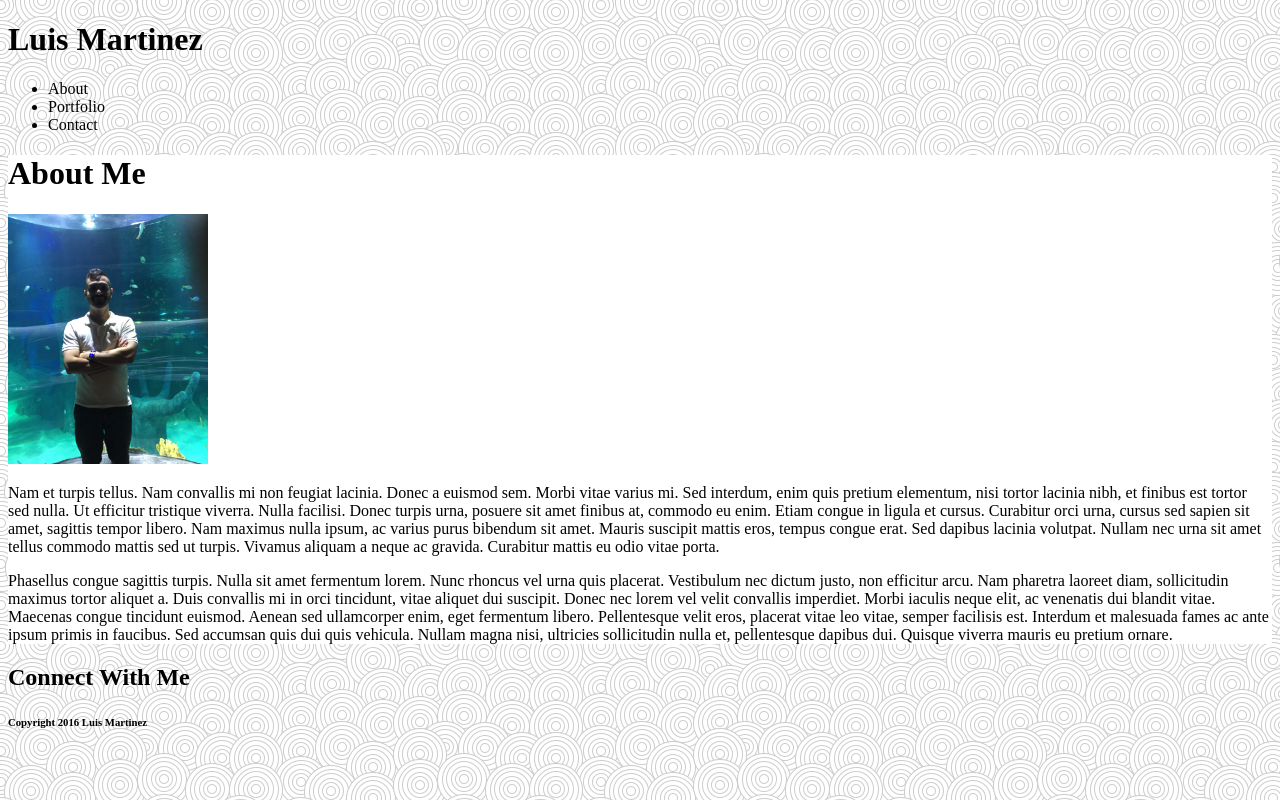
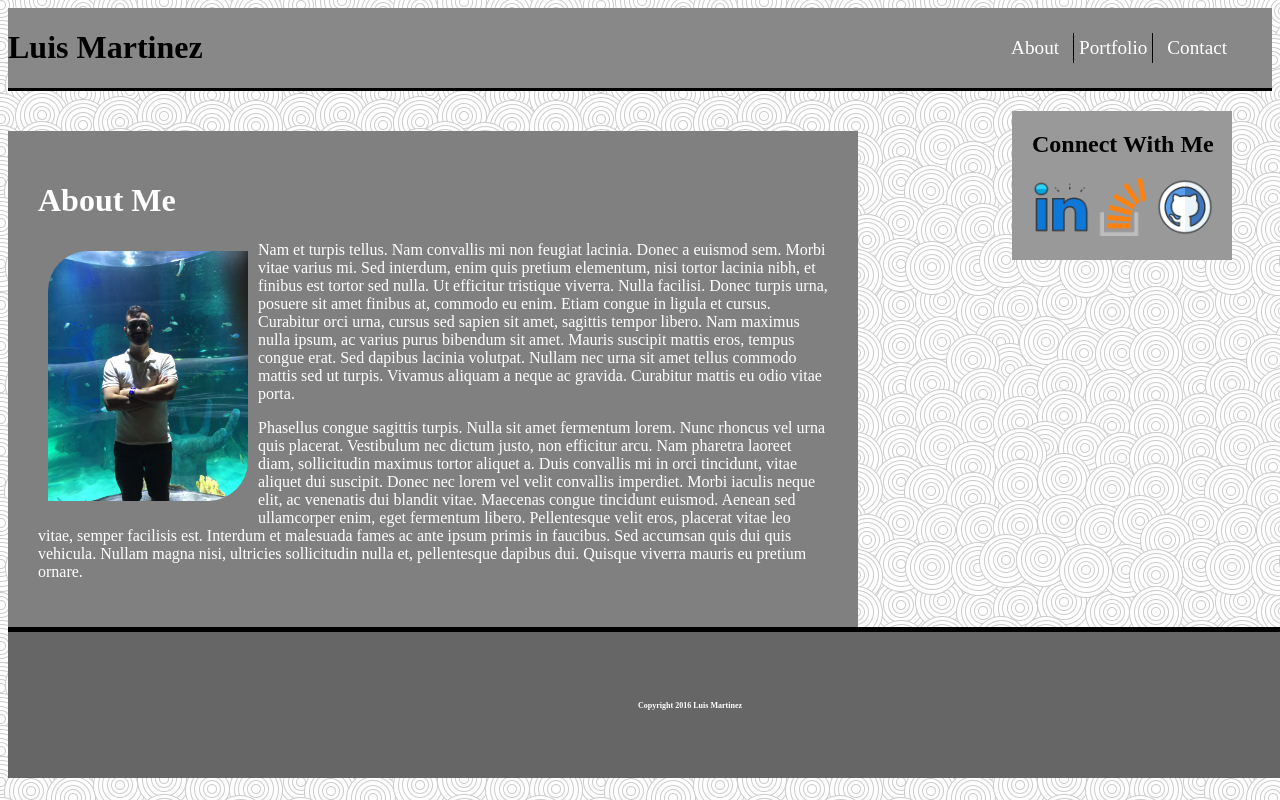
Before and after one commit to LuisAlbertoMartinez08/Basic-Portfolio, a PHP site: page /index.html in a window 1280 px wide; the page is wider, and only the part inside the window is pictured. Run offline with PHP 8.4, Linux system fonts and the light colour scheme.

Commit message:
adding new files

```diff
--- a/assets/css/style.css
+++ b/assets/css/style.css
@@ -1,15 +1,135 @@
 body{
-	background: url(../images/swirl_pattern.png);
+			background: url(../images/swirl_pattern.png);
+}
+
+header{
+			padding-left: 0px;
+			float:left;
+			top:0;
+			left: 45px;
+
+
+}
+
+footer {
+  font-size: 0.75em;
+  text-align: center;
+  color: white;
+  background-color: rgb(102,102,102);
+  padding: 50px;
+  margin: 50px;
+  width: 100%;
+  border-top: 5px solid black;
 }
 
 
 
 
+.about-me{
+			color: white;
+			background: gray;
+			max-width: 790px;
+			padding:30px;
+			border:;
+			margin:20px;
+			float: left;
+
+}
 
 
-.about-me{
-	background: white;
-	padding:;
-	border:;
-	margin:;
+.navigation {
+		  margin: ;
+		  padding: 20px 40px 20px 0;
+		  background: #888;
+		  color: white;
+		  border-bottom: black solid;
 }
+
+.navigation ul {
+		  text-align: right;
+		  list-style: none;
+		  padding: 0;
+		  margin: 0;
+}
+
+.navigation li {
+		  display: inline-block;
+		  margin: 5px;
+		  font-size: 1.2em;
+		  line-height: 30px;
+}
+
+.navigation #border-anchor {
+		  border-right: 1px solid black;
+		  border-left: 1px solid black;
+		  padding: 0 5px;
+}
+
+
+.navigation a {
+		  color: white;
+		  text-decoration: none;
+}
+
+.navigation a, .navigation a:visited {
+  		color: #lightgrey;
+}
+
+.navigation a.selected, .navigation a:hover {
+  		color: black;
+}
+
+.about-me img{
+		max-width: 40%;
+		float: left;
+		padding:10px;
+		border-radius: 50px 10px 50px 10px;
+}
+.connect-main {
+
+		position: relative;
+		padding-bottom: 20px;
+		padding-left: 20px;
+		top: 20px;
+		left:-40px;
+		max-width: 200px;
+		background: #999;
+		float: right;
+}
+
+.connect-main-2 {
+
+		position:;
+		padding-bottom: 20px;
+		padding-left: 20px;
+		top: 65px;
+		left: 100px;
+		max-width: 200px;
+		max-height: 150;
+		background: #999;
+		float: right;
+}
+.connect-main img{
+	max-width: 29%;
+}
+.wrap{
+		min-height: calc(100vh -89px);
+}
+.clearfix {
+		overflow: auto;
+}
+.about-main {
+		position: relative;
+		top: 20px;
+		left:-20px;
+		max-width: 1010px;
+}
+.contact{
+	color: white;
+			background: gray;
+			min-width:930px;
+			min-height:450px;
+			padding:20px;
+			margin:20px;
+			float: left;
+}
--- a/index.html
+++ b/index.html
@@ -8,13 +8,26 @@
 			</head>
 
 		<body>
+
+				<header>
 							<h1>Luis Martinez</h1>
+				</header>
 
+
+			<div class="navigation">
 					<ul>
-			<li>About</li>
-			<li>Portfolio</li>
-			<li>Contact</li>
+						<li><a href="index.html">About</a></li>
+					    <li id="border-anchor"><a href="portfolio.html">Portfolio</li>
+		        		<li><a href="contact.html">Contact</a></li>
 				    </ul>
+			</div>
+
+
+			<div class="wrap">
+
+
+			<div class="about-main">
+
 
 				<div class="about-me">
 
@@ -30,16 +43,29 @@
 						</p>
 					</div>
 
-				<div class="connect-main">
-					<h2>Connect With Me</h2>
+
 
 					</div>
 
-				<div>
+					<div class="connect-main">
+
+
+												<h2>Connect With Me</h2>
+					<img src="assets/images/Linkedin.png">
+					<img src="assets/images/Stack.png">
+					<img src="assets/images/Github.png">
+
+					</div>
+
+
+					<footer class="clearfix">
+
+
 						<h6>
 								Copyright 2016 Luis Martinez
 						</h6>
-				</div>
+
+					</footer>
 		</body>
 
 	</html>
```
Also changed, not shown: contact.html (+46 -7 lines), portfolio.html (+15 -1 lines), assets/images/Github.png (renamed from assets/images/Github copy.png), assets/images/Linkedin.png (renamed from assets/images/Linkedin copy.png). Lines whose indentation alone changed are shown as unchanged.
